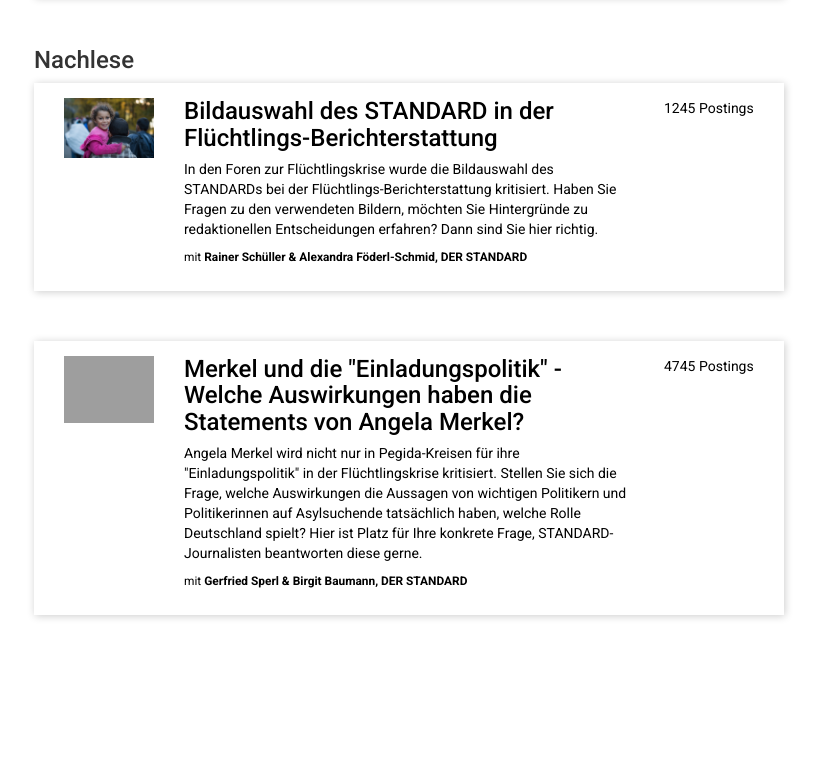
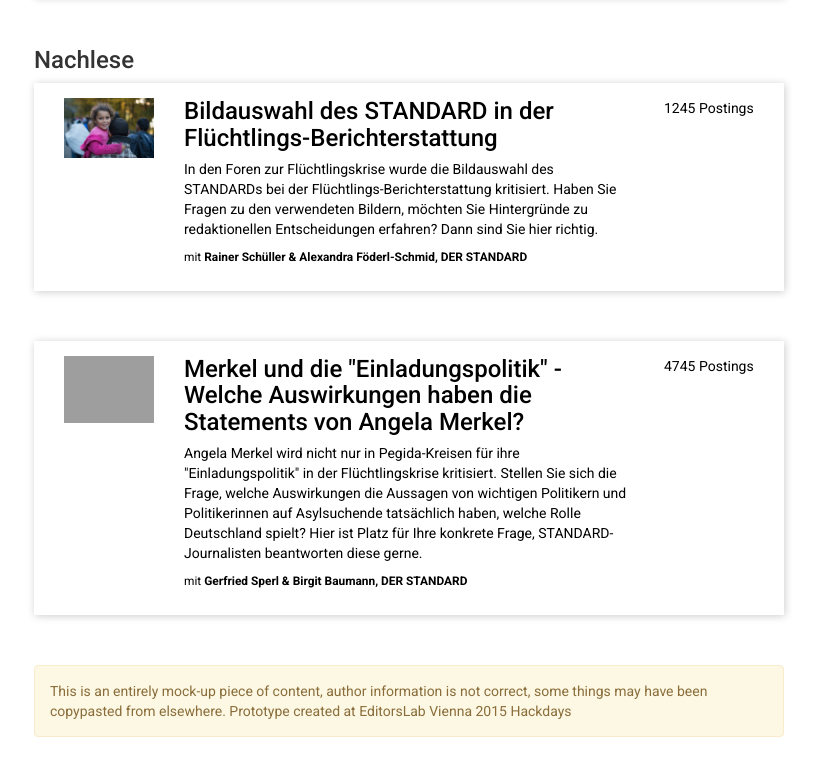
Before and after one commit to fin/editorslab2015, a plain HTML site: page index.html in a window 1280 px wide. Shown: the part 1505-2262 px from the top of the page, without its empty margins (231-1050 px from the left). Before the commit the page ends 2170 px from the top, so only its background shows below. Drawn offline with nearby package versions, Linux system fonts and the light colour scheme; grey boxes are pictures that could not be loaded.

Commit message:
disclaimer

```diff
--- a/index.html
+++ b/index.html
@@ -110,6 +110,9 @@
         <p>4745 Postings</p>
       </div>
       </a> </div>
+      <div class="alert alert-warning" role="alert">
+        This is an entirely mock-up piece of content, author information is not correct, some things may have been copypasted from elsewhere. Prototype created at EditorsLab Vienna 2015 Hackdays
+      </div>
   </div>
 </div>
 
```
